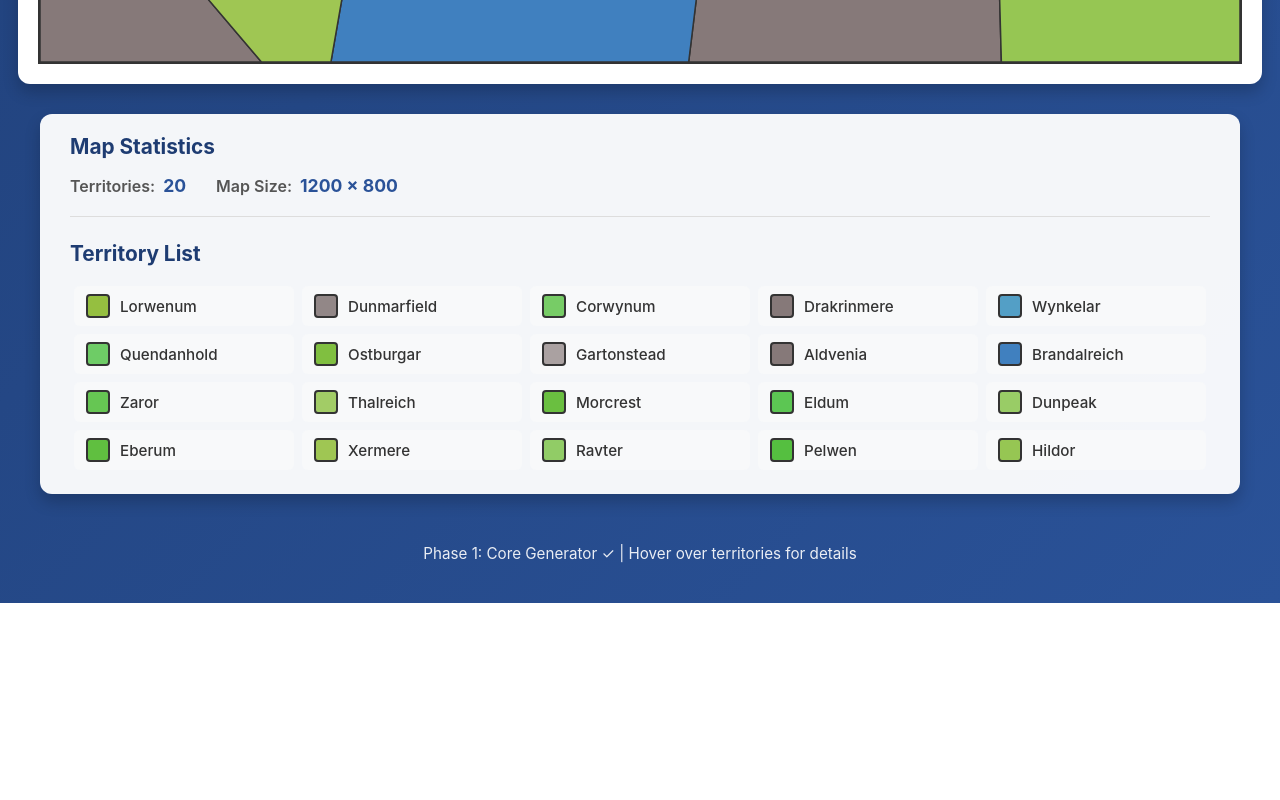
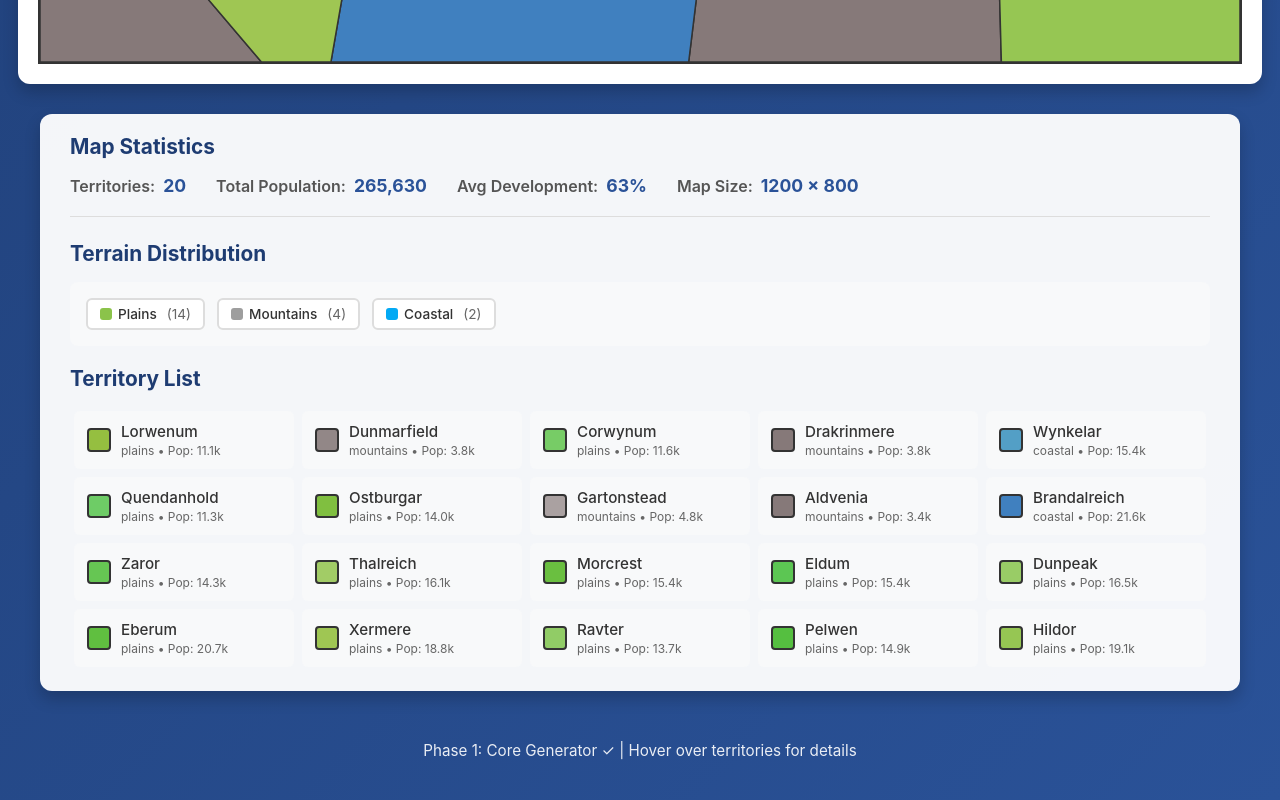
Before and after one commit to Hierophant-Hymn/hierophanthymn-mapgen, a React (Vite) app: page / in a window 1280 px wide. Shown: the part 1070-1870 px from the top of the page. Before the commit the page ends 1673 px from the top, so only its background shows below. Built offline with nearby package versions, Linux system fonts and the light colour scheme; the HTML template or start-up script is replaced by a standard one.

Commit message:
Add terrain legend and enhanced statistics panel

```diff
--- a/src/App.css
+++ b/src/App.css
@@ -207,14 +207,17 @@ body {
   display: flex;
   align-items: center;
   gap: 10px;
-  padding: 8px 12px;
+  padding: 10px 12px;
   background: #f8f9fa;
   border-radius: 6px;
-  transition: background 0.2s;
+  transition: all 0.2s;
+  border: 1px solid transparent;
 }
 
 .territory-item:hover {
   background: #e9ecef;
+  border-color: #2a5298;
+  transform: translateX(2px);
 }
 
 .territory-color {
@@ -257,3 +260,44 @@ body {
 .territory-list::-webkit-scrollbar-thumb:hover {
   background: #555;
 }
+
+/* Terrain legend */
+.terrain-legend {
+  display: flex;
+  flex-wrap: wrap;
+  gap: 12px;
+  margin-bottom: 20px;
+  padding: 16px;
+  background: #f8f9fa;
+  border-radius: 8px;
+}
+
+.terrain-badge {
+  display: flex;
+  align-items: center;
+  gap: 6px;
+  padding: 6px 12px;
+  background: white;
+  border-radius: 6px;
+  font-size: 0.85rem;
+  font-weight: 500;
+  border: 2px solid #ddd;
+  transition: all 0.2s;
+}
+
+.terrain-badge:hover {
+  border-color: #2a5298;
+  transform: scale(1.05);
+}
+
+.terrain-icon {
+  width: 12px;
+  height: 12px;
+  border-radius: 3px;
+}
+
+.terrain-count {
+  margin-left: 4px;
+  color: #666;
+  font-weight: 400;
+}
--- a/src/App.tsx
+++ b/src/App.tsx
@@ -1,7 +1,7 @@
-import { useState, useCallback } from 'react';
+import { useState, useCallback, useMemo } from 'react';
 import { MapCanvas } from './components/MapCanvas';
 import { generateMap } from './utils/mapGenerator';
-import { Territory, MapConfig } from './types/Territory';
+import { Territory, MapConfig, TerrainType } from './types/Territory';
 import './App.css';
 
 /**
@@ -27,6 +27,26 @@ function App() {
   );
 
   const [territoryCount, setTerritoryCount] = useState(20);
+
+  // Terrain colors for legend
+  const terrainColors: Record<TerrainType, string> = {
+    [TerrainType.PLAINS]: '#8bc34a',
+    [TerrainType.FOREST]: '#4caf50',
+    [TerrainType.MOUNTAINS]: '#9e9e9e',
+    [TerrainType.DESERT]: '#ffc107',
+    [TerrainType.HILLS]: '#795548',
+    [TerrainType.COASTAL]: '#03a9f4'
+  };
+
+  // Calculate terrain distribution
+  const terrainDistribution = useMemo(() => {
+    const distribution = new Map<TerrainType, number>();
+    territories.forEach(t => {
+      const count = distribution.get(t.metadata.terrain) || 0;
+      distribution.set(t.metadata.terrain, count + 1);
+    });
+    return distribution;
+  }, [territories]);
 
   /**
    * Regenerate the map with a new seed
@@ -135,9 +155,39 @@ function App() {
             <span className="stat-value">{territories.length}</span>
           </div>
           <div className="stat">
+            <span className="stat-label">Total Population:</span>
+            <span className="stat-value">
+              {territories.reduce((sum, t) => sum + t.metadata.population, 0).toLocaleString()}
+            </span>
+          </div>
+          <div className="stat">
+            <span className="stat-label">Avg Development:</span>
+            <span className="stat-value">
+              {Math.round(territories.reduce((sum, t) => sum + t.metadata.development, 0) / territories.length)}%
+            </span>
+          </div>
+          <div className="stat">
             <span className="stat-label">Map Size:</span>
             <span className="stat-value">{config.width} × {config.height}</span>
           </div>
+        </div>
+
+        <h3>Terrain Distribution</h3>
+        <div className="terrain-legend">
+          {Object.entries(TerrainType).map(([key, value]) => {
+            const count = terrainDistribution.get(value) || 0;
+            if (count === 0) return null;
+            return (
+              <div key={key} className="terrain-badge">
+                <div
+                  className="terrain-icon"
+                  style={{ backgroundColor: terrainColors[value] }}
+                />
+                <span style={{ textTransform: 'capitalize' }}>{value}</span>
+                <span className="terrain-count">({count})</span>
+              </div>
+            );
+          })}
         </div>
 
         <h3>Territory List</h3>
@@ -148,7 +198,12 @@ function App() {
                 className="territory-color"
                 style={{ backgroundColor: territory.color }}
               />
-              <span className="territory-name">{territory.name}</span>
+              <div style={{ flex: 1 }}>
+                <div className="territory-name">{territory.name}</div>
+                <div style={{ fontSize: '0.75rem', color: '#666', marginTop: '2px' }}>
+                  {territory.metadata.terrain} • Pop: {(territory.metadata.population / 1000).toFixed(1)}k
+                </div>
+              </div>
             </div>
           ))}
         </div>
```
